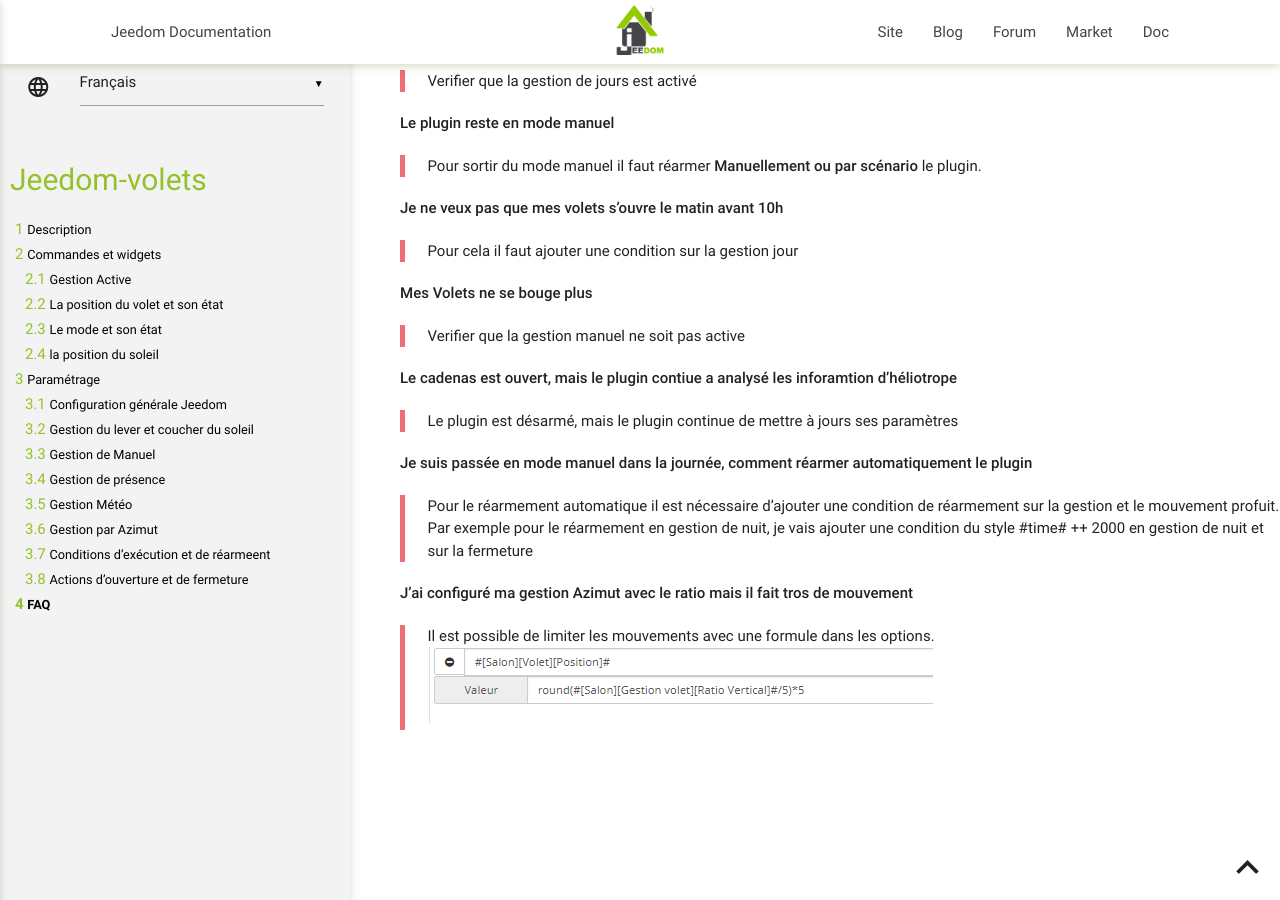
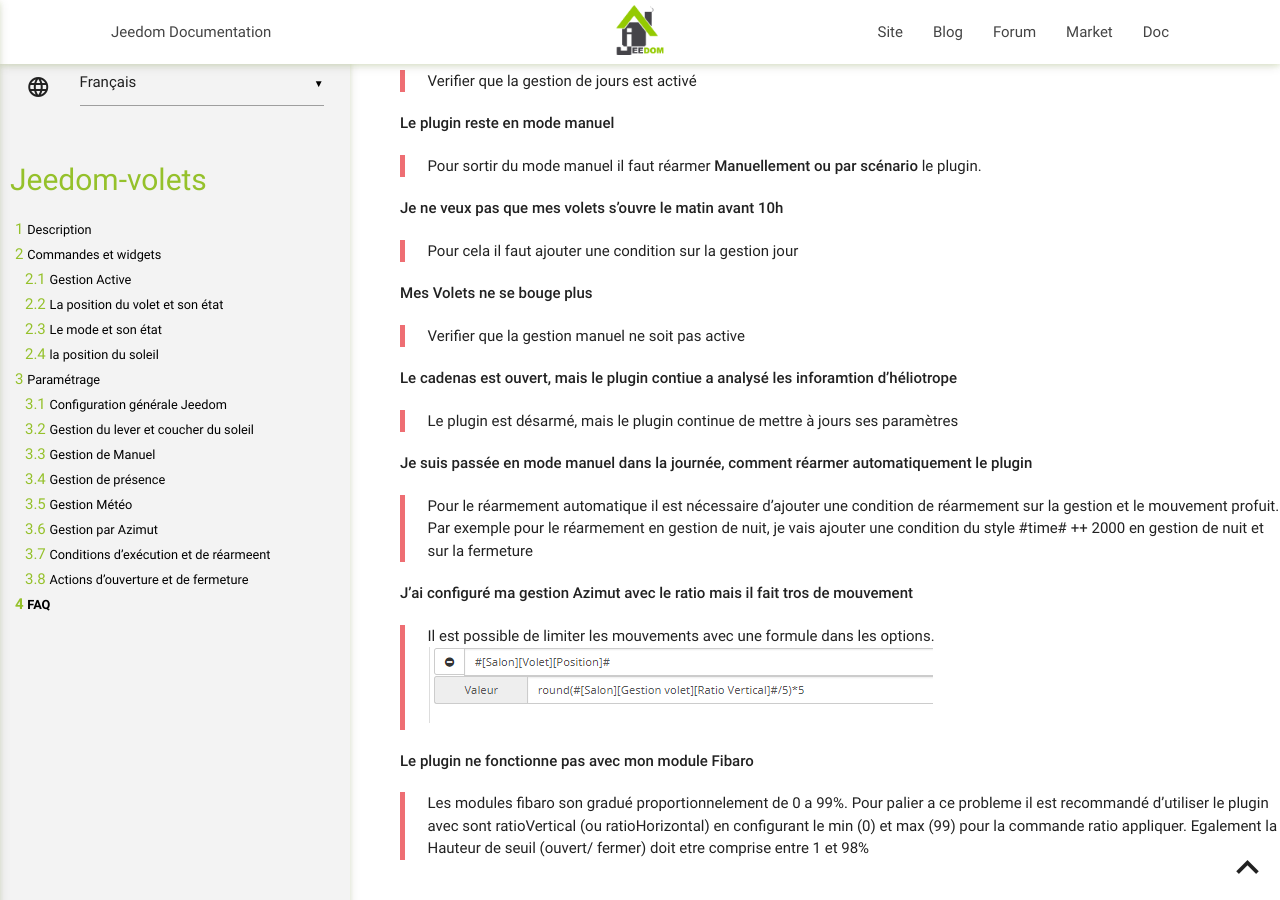
Before and after one commit to ndy913/Jeedom-Volets, a Jekyll site: the page built from docs/fr_FR/index.md, in a window 1280 px wide and 900 px high, scrolled down 9167 px. Built offline with Jekyll 4.4.1, drawn with Linux system fonts in a browser that asks for light colours; our own code applies the rules of GitHub Pages for plain Markdown files.

Commit message:
Update index.md

```diff
--- a/docs/fr_FR/index.md
+++ b/docs/fr_FR/index.md
@@ -263,3 +263,8 @@ Par exemple pour le réarmement en gestion de nuit, je vais ajouter une conditio
 **J'ai configuré ma gestion Azimut avec le ratio mais il fait tros de mouvement**
 > Il est possible de limiter les mouvements avec une formule dans les options.
 ![introduction01](../images/ActionRatioLimite.png)
+
+**Le plugin ne fonctionne pas avec mon module Fibaro**
+> Les modules fibaro son gradué proportionnelement de 0 a 99%.
+Pour palier a ce probleme il est recommandé d'utiliser le plugin avec sont ratioVertical (ou ratioHorizontal) en configurant le min (0) et max (99) pour la commande ratio appliquer.
+Egalement la Hauteur de seuil (ouvert/ fermer) doit etre comprise entre 1 et 98%
```
